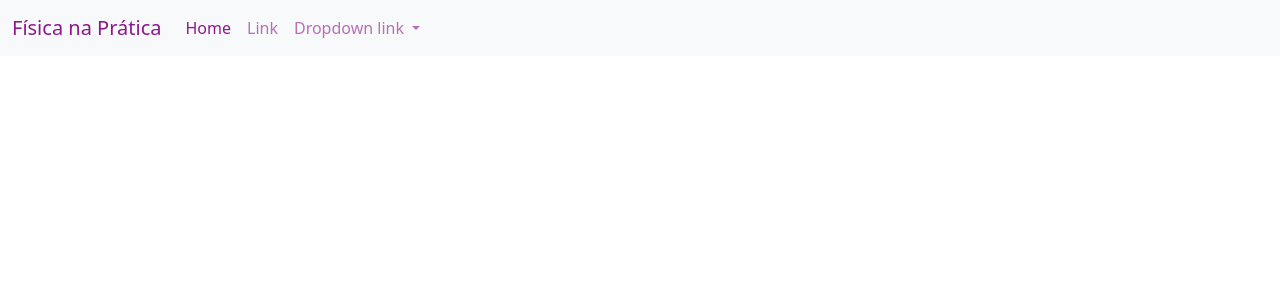
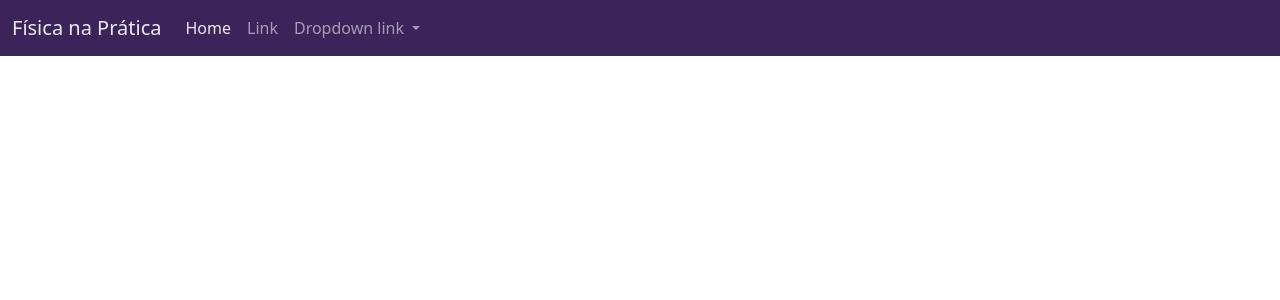
Before and after one commit to carlosney-jr/fisicanapratica, an Angular app: page / in a window 1280 px wide. Shown: the top 300 px of the page. Built offline with nearby package versions, Linux system fonts and the light colour scheme.

Commit message:
Alterações finais do estilo da navbar

```diff
--- a/src/app/navbar/navbar.component.html
+++ b/src/app/navbar/navbar.component.html
@@ -1,4 +1,4 @@
-<nav class="navbar navbar-expand-lg bg-light navbar-custom">
+<nav class="navbar navbar-expand-lg navbar-custom">
   <div class="container-fluid">
     <!-- TODO: Alterar referências das âncoras e adicionar rotas. -->
     <a class="navbar-brand" href="#">Física na Prática</a>
--- a/src/styles.scss
+++ b/src/styles.scss
@@ -1,14 +1,22 @@
 /* You can add global styles to this file, and also import other style files */
-$purple: purple;
+
+$roxo-primario: #3B245A;
+$roxo-secundario: #7F4FC3;
 $white: white;
 
-$primary: $purple;
-$secondary: $white;
+$primary: $roxo-primario;
+$secondary: $roxo-secundario;
 
-$navbar-light-color:                rgba($purple, .55);
-$navbar-light-hover-color:          rgba($purple, .7);
-$navbar-light-active-color:         rgba($purple, .9);
-$navbar-light-disabled-color:       rgba($purple, .3);
+.navbar {
+    background-color: $roxo-primario;
+}
+
+
+$navbar-light-color:                rgba($white, .55);
+$navbar-light-hover-color:          rgba($white, .7);
+$navbar-light-active-color:         rgba($white, .9);
+$navbar-light-disabled-color:       rgba($white, .3);
+
 @import "bootstrap/scss/functions";
 @import "bootstrap/scss/variables";
 
```
